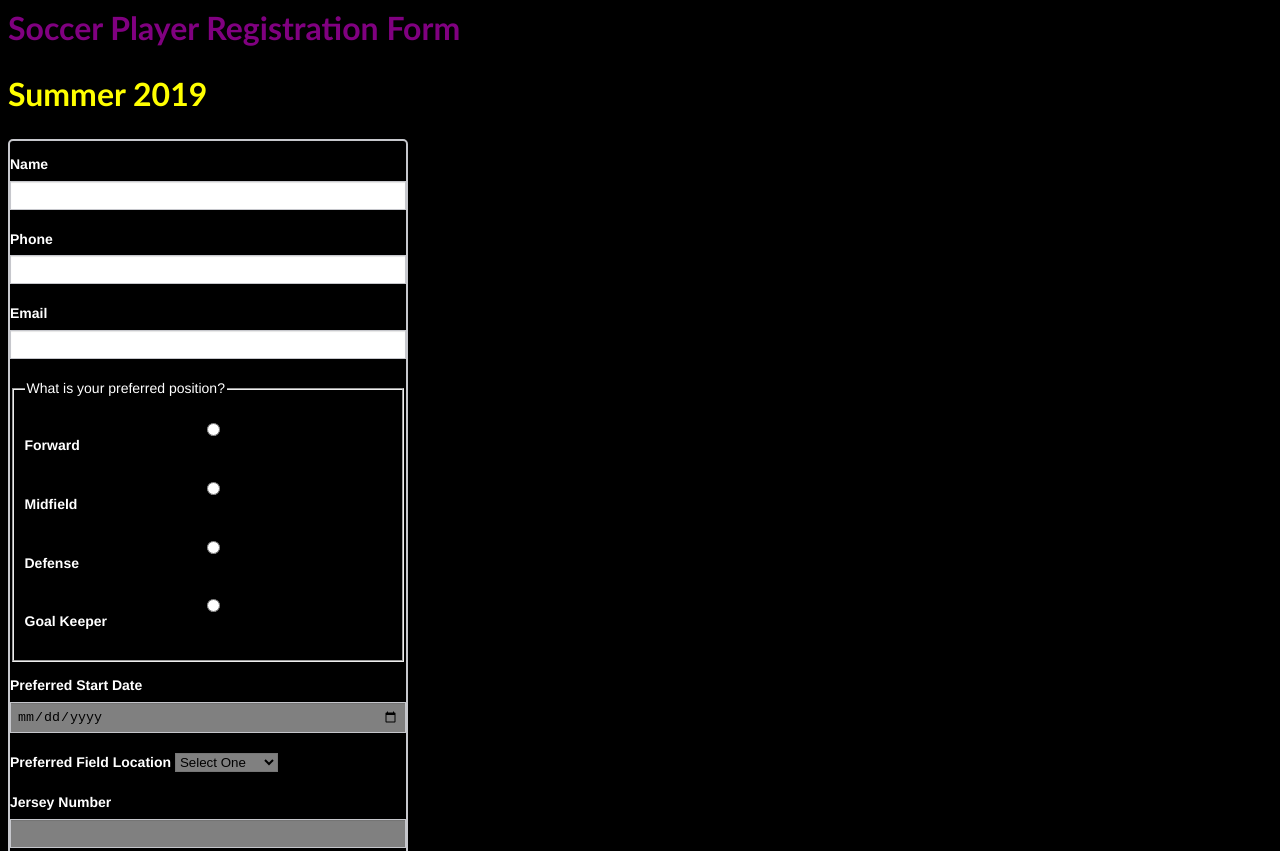
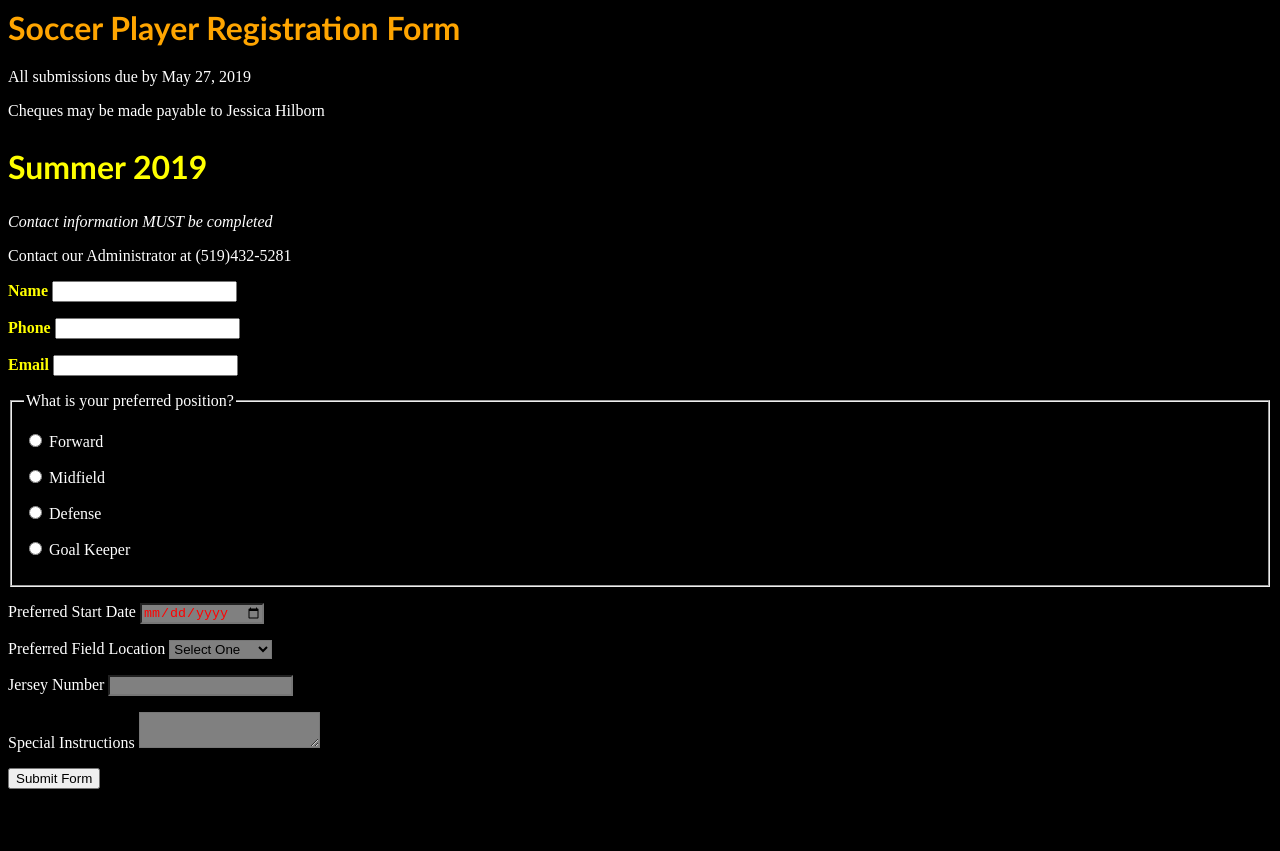
Before and after one commit to Jessica-Hilborn/Fanshawe, a plain HTML site: page soccer_signup.html in a window 1280 px wide. Shown: the top 851 px of the page. After the commit the page ends 805 px from the top, so only its background shows below. Drawn offline with Linux system fonts and the light colour scheme.

Commit message:
Submitting Week 3 Assignment 1 updates
I have attempted to follow all instructions for submitting correctly however, Desktop GitHub is not available as my Laptop is currently 32 bit and therefore any installation attempts have failed.

```diff
--- a/layout.css
+++ b/layout.css
@@ -38,7 +38,32 @@ textarea:optional {
 		background-color:grey;
 }
 
+/*Week3 - Descendant Assignment*/
 
+h1 b {color:orange;}
+
+p label b {color:yellow;}
+
+
+/*Week 3 - Child selector Assignment */
+
+p> label> input {color:red;}
+
+p> label> textarea {color:orange;}
+
+
+/*Week 3 - Sibling selector Assignment */
+
+h1 ~ p {color:white;}
+
+
+
+/*Week 3 - Adjacent Sibling selector Assignment */
+
+
+h2 + p {font-style:italic;}
+
+/* commenting out smartphone for Week3
 *,
 *:before,
 *:after {
@@ -76,3 +101,4 @@ button {
 	float: left;
 	padding: 8px 16px;
 }
+/*
--- a/soccer_signup.html
+++ b/soccer_signup.html
@@ -9,9 +9,15 @@
 
 <body>
 
-	<h1>Soccer Player Registration Form</h1>
+	<h1><b>Soccer Player Registration Form</b></h1>
+
+	<p>All submissions due by May 27, 2019<p>
+	<p>Cheques may be made payable to Jessica Hilborn<p>
 
 	<h2>Summer 2019</h2>
+
+	<p>Contact information MUST be completed<p>
+	<p>Contact our Administrator at (519)432-5281<p>
 		<form>
 
 			<p>
@@ -32,13 +38,14 @@
 			</label>
 			</p>
 
+			<div>
 			<fieldset>
 			<legend>What is your preferred position?</legend>
 			<p><label> <input type="radio" name="position" required value="F"> Forward </label></p>
 			<p><label> <input type="radio" name="position" required value="M"> Midfield </label></p>
 			<p><label> <input type="radio" name="position" required value="D"> Defense </label></p>
 			<p><label> <input type="radio" name="position" required value="GK"> Goal Keeper</label></p>
-			</fieldset>
+			</fieldset></div>
 
 			<p>
 			<label>Preferred Start Date
```
Also changed, not shown: tasklist.txt (added).
